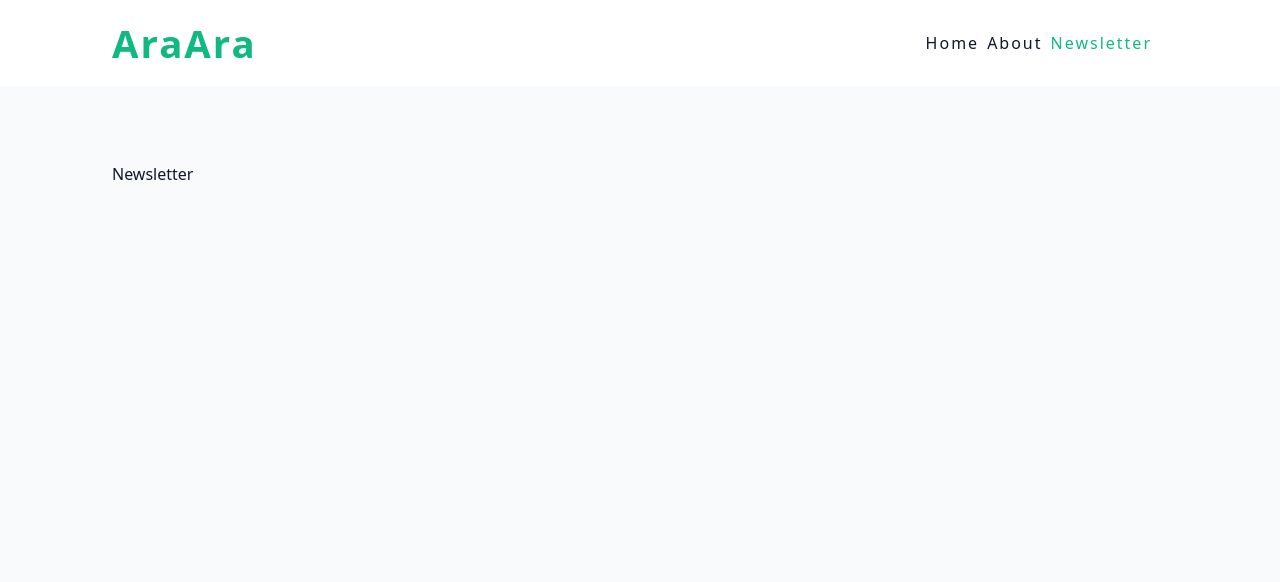
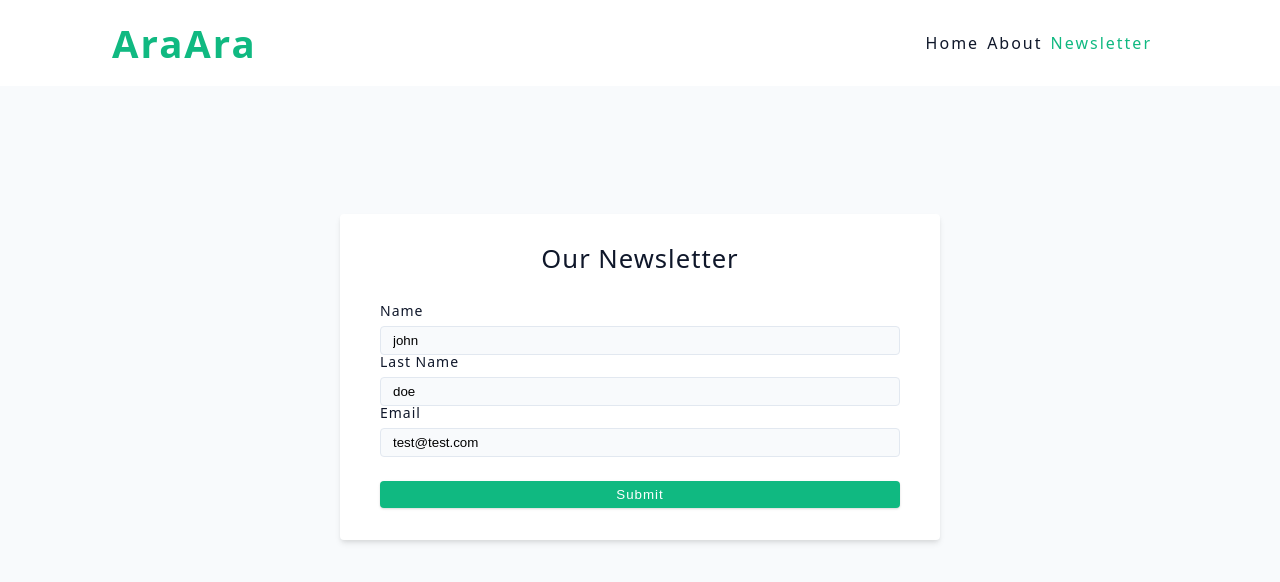
Before and after one commit to Maciejsdev/AraAra-cocktail, a React (Vite) app: page /newsletter in a window 1280 px wide. Shown: the top 582 px of the page. Built offline with nearby package versions, Linux system fonts and the light colour scheme.

Commit message:
newsletter + error handling

```diff
--- a/src/App.jsx
+++ b/src/App.jsx
@@ -11,6 +11,7 @@
 
 import { loader as landingLoader } from "./pages/Landing";
 import { loader as singleCocktailLoader } from "./pages/Cocktail";
+import { action as newsletterAction } from "./pages/Newsletter";
 
 const router = createBrowserRouter([
   {
@@ -21,6 +22,7 @@
       {
         path: "newsletter",
         element: <Newsletter />,
+        action: newsletterAction,
       },
       {
         path: "cocktail/:id",
--- a/src/main.jsx
+++ b/src/main.jsx
@@ -1,11 +1,14 @@
-import React from 'react';
-import ReactDOM from 'react-dom/client';
-import App from './App';
+import React from "react";
+import ReactDOM from "react-dom/client";
+import App from "./App";
 
-import './index.css';
+import "./index.css";
+import "react-toastify/dist/ReactToastify.css";
+import { ToastContainer } from "react-toastify";
 
-ReactDOM.createRoot(document.getElementById('root')).render(
+ReactDOM.createRoot(document.getElementById("root")).render(
   <React.StrictMode>
+    <ToastContainer position="top-center" autoClose={2000} />
     <App />
   </React.StrictMode>
 );
--- a/src/pages/Cocktail.jsx
+++ b/src/pages/Cocktail.jsx
@@ -1,6 +1,6 @@
 import axios from "axios";
 import Wrapper from "../assets/wrappers/CocktailPage";
-import { Link, useLoaderData } from "react-router-dom";
+import { Link, useLoaderData, Navigate } from "react-router-dom";
 
 const singleCocktailUrl =
   "https://www.thecocktaildb.com/api/json/v1/1/lookup.php?i=";
@@ -14,6 +14,8 @@
 
 const Cocktail = () => {
   const { id, data } = useLoaderData();
+  if (!data) return <Navigate to="/" />;
+
   const singleDrink = data.drinks[0];
   const {
     strDrink: name,
--- a/src/pages/Newsletter.jsx
+++ b/src/pages/Newsletter.jsx
@@ -1,4 +1,72 @@
+import { Form, redirect } from "react-router-dom";
+import axios from "axios";
+import { toast } from "react-toastify";
+
+const newsletterUrl = "https://www.course-api.com/cocktails-newsletter";
+
+export const action = async ({ request }) => {
+  const formData = await request.formData();
+  const data = Object.fromEntries(formData);
+
+  try {
+    const response = await axios.post(newsletterUrl, data);
+    toast.success(response.data.msg);
+    return redirect("/");
+  } catch (error) {
+    toast.error(error?.response?.data?.msg);
+    return error;
+  }
+};
+
 const Newsletter = () => {
-  return <div>Newsletter</div>;
+  return (
+    <Form className="form" method="POST">
+      <h4 style={{ textAlign: "center", marginBottom: "2rem" }}>
+        our newsletter
+      </h4>
+      <div className="form-row">
+        <label htmlFor="name" className="form-label">
+          name
+        </label>
+        <input
+          type="text"
+          className="form-input"
+          name="name"
+          id="name"
+          required
+          defaultValue="john"
+        />
+        <label htmlFor="lastName" className="form-label">
+          last name
+        </label>
+        <input
+          type="text"
+          className="form-input"
+          name="lastName"
+          id="lastName"
+          required
+          defaultValue="doe"
+        />
+        <label htmlFor="email" className="form-label">
+          email
+        </label>
+        <input
+          type="email"
+          className="form-input"
+          name="email"
+          id="email"
+          required
+          defaultValue="test@test.com"
+        />
+      </div>
+      <button
+        type="submit"
+        className="btn btn-block"
+        style={{ marginTop: "0.5rem" }}
+      >
+        submit
+      </button>
+    </Form>
+  );
 };
 export default Newsletter;
```
